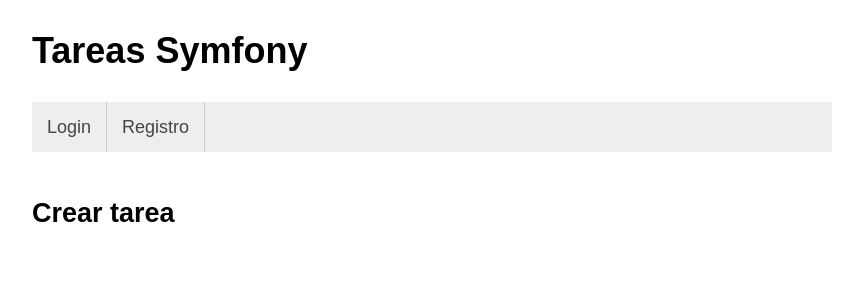
After one commit to irene1972/proyecto-symfony4, a Symfony app: template templates/task/creation.html.twig in a window 1280 px wide. The commit adds this page. Shown: the top 300 px of the page, without its empty margins (208-1071 px from the left). Run offline with Twig, Linux system fonts and the light colour scheme; the template is opened without the code that fills it, so the values that code supplies are empty; some libraries are stand-ins or nearby versions.

Commit message:
Create twig & function & route for Create Task

```diff
--- a/config/routes.yaml
+++ b/config/routes.yaml
@@ -21,6 +21,10 @@
     path: /tarea/{id}
     controller: App\Controller\TaskController::detail
 
+task_creation:
+    path: /crear-tarea/
+    controller: App\Controller\TaskController::creation
+
 ###########################################################
 
 tasks_irene_test_relation_user_task:
--- a/templates/base.html.twig
+++ b/templates/base.html.twig
@@ -15,6 +15,7 @@
                 {% if app.user %}
                     <li><a href="{{ path('tasks') }}">Inicio</a></li>
                     <li><a href="">Mis tareas</a></li>
+                    <li><a href="{{ path('task_creation') }}">Crear tarea</a></li>
 
                     <li class="right"><a href="{{ path('logout') }}">Cerrar sesión</a></li>
                     <!--<li><a href="">{{ app.user.name }} {{app.user.surname}}</a></li>-->
--- /dev/null
+++ b/templates/task/creation.html.twig
@@ -0,0 +1,12 @@
+{% extends 'base.html.twig' %}
+
+{% block title %}Crear tarea{% endblock %}
+
+{% block body %}
+<div class="example-wrapper">
+    <h2>Crear tarea</h2>
+    {# {{dump(task)}} #}
+
+
+</div>
+{% endblock %}
--- a/templates/task/detail.html.twig
+++ b/templates/task/detail.html.twig
@@ -1,6 +1,6 @@
 {% extends 'base.html.twig' %}
 
-{% block title %}Todas las tareas{% endblock %}
+{% block title %}Detalle de tarea{% endblock %}
 
 {% block body %}
 <div class="example-wrapper">
```
Also changed, not shown: src/Controller/TaskController.php (+8 -0 lines).
